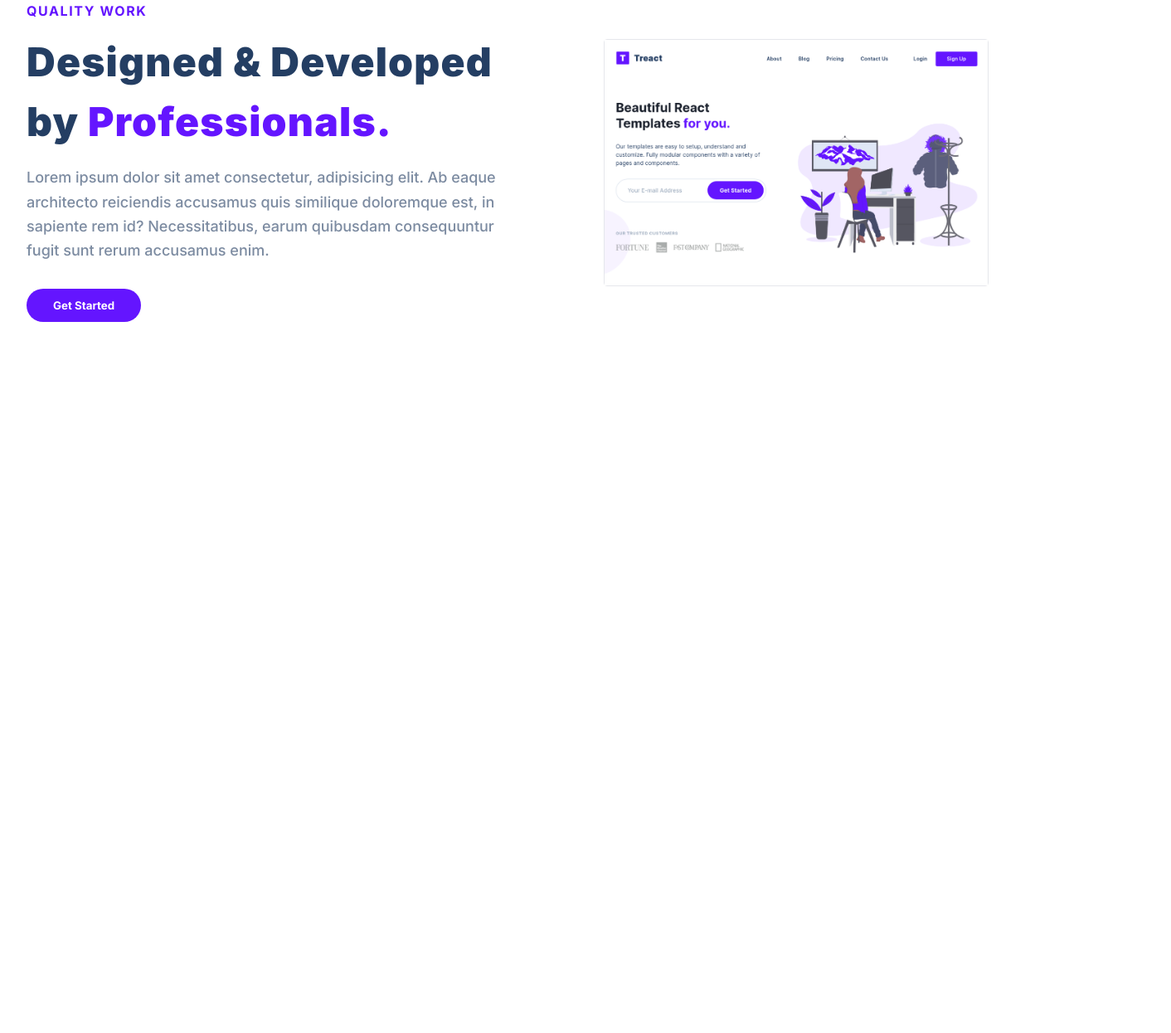
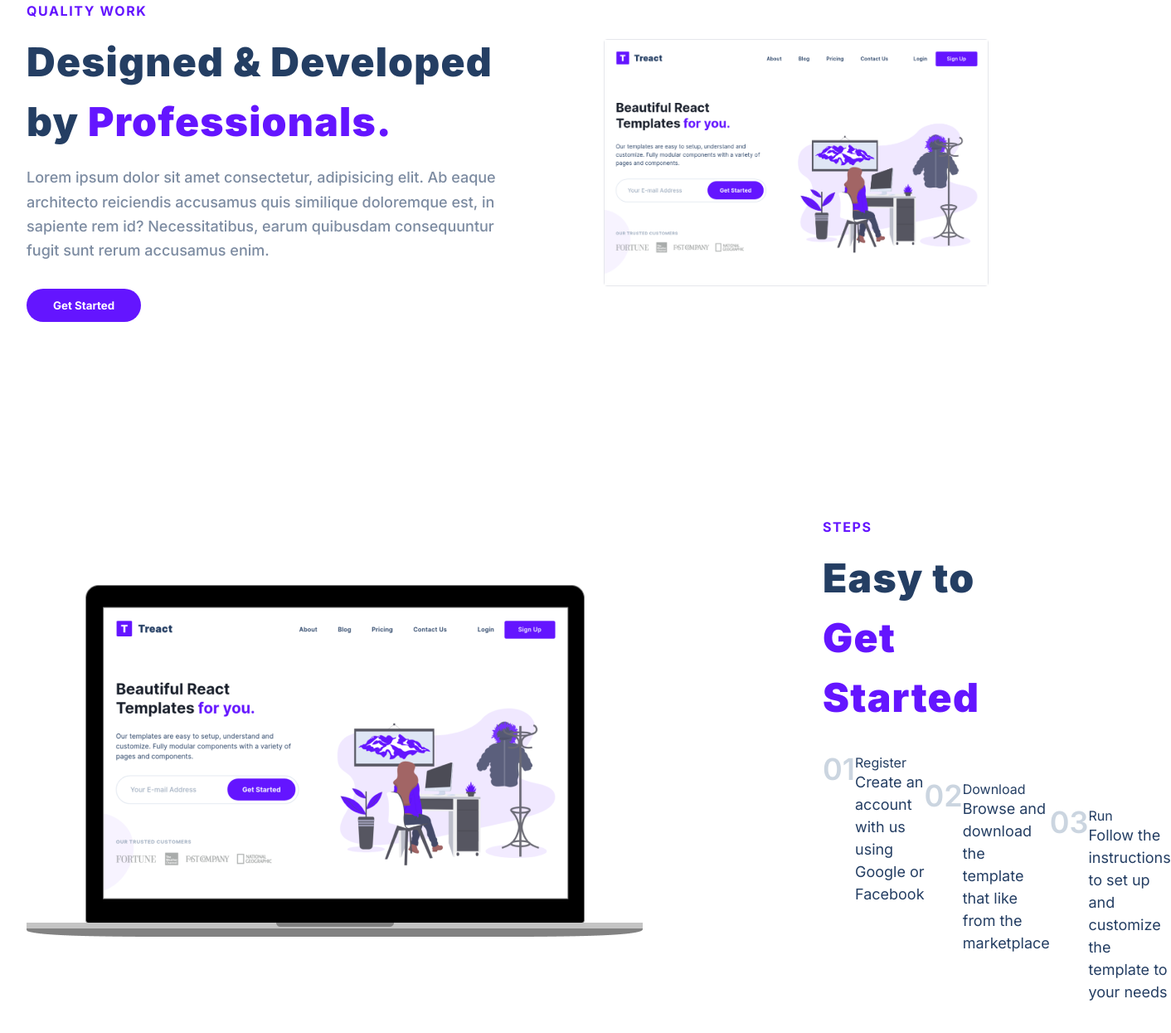
Before and after one commit to nedejer/treact, a plain HTML site: page index.html in a window 1280 px wide. Shown: the part 1620-2865 px from the top of the page at 83% size, 1412 px wide, since content can reach past the window. Before the commit the page ends 2117 px from the top, so only its background shows below. Drawn offline with Linux system fonts and the light colour scheme.

Commit message:
steps section

```diff
--- a/index.html
+++ b/index.html
@@ -152,6 +152,43 @@
                 </div>
             </div>
         </section>
+        <section id="steps">
+            <div class="container">
+                <div class="row">
+                    <figure class="steps__img--wrapper">
+                        <img src="./assets/hero-screenshot-2.241aac1fbc66db29d873.png" class="steps__img">
+                    </figure>
+                    <div class="steps__description">
+                        <div class="steps__desctription">
+                            <div class="section__tag">Steps</div>
+                            <h2 class="section__title">Easy to <span class="purple">Get Started</span></h2>
+                            <div class="steps__list">
+                                <div class="step">
+                                    <div class="step__number">01</div>
+                                    <div class="step__description">
+                                        <div class="step__title">Register</div>
+                                        <p class="step__para">Create an account with us using Google or Facebook</p>
+                                    </div>
+                                <div class="step">
+                                    <div class="step__number">02</div>
+                                    <div class="step__description">
+                                        <div class="step__title">Download</div>
+                                        <p class="step__para">Browse and download the template that like from the marketplace</p>
+                                    </div>
+                                <div class="step">
+                                    <div class="step__number">03</div>
+                                    <div class="step__description">
+                                        <div class="step__title">Run</div>
+                                        <p class="step__para">Follow the instructions to set up and customize the template to your needs</p>
+                                    </div>
+                                </div>
+                            </div>
+                        </div>
+                    </div>
+                </div>
+            </div>
+
+        </section>
     </main>
     <footer></footer>
 </body>
--- a/style.css
+++ b/style.css
@@ -176,10 +176,6 @@ FEATURES
     position: relative;
 }
 
-.container {
-    padding: 96px 0;
-}
-
 #features .row__narrow {
     display: flex;
     flex-direction: column;
@@ -313,3 +309,49 @@ section {
     z-index: 2;
     display: flex;
 }
+
+/*
+
+STEPS
+
+*/
+
+#steps .row{
+display: flex;
+justify-content: space-between;
+align-items: center;
+}
+
+.steps__img--wrapper {
+    display: flex;
+    position: relative;
+}
+
+.steps__img{
+    z-index: 2;
+}
+
+.steps__description {
+    padding: 32px 0;
+    padding-left: 64px;
+}
+
+.step {
+    display: flex;
+    align-items: flex-start;
+    margin-top: 32px;
+}
+
+.step__number {
+    color: #cbd5e0;
+    font-size: 36px;
+    font-weight: 600;
+    line-height: 1;
+}
+
+.steps__description{
+    display: flex;
+    flex-direction: column;
+    margin-left: 24px;
+    max-width: 320px;
+}
```
